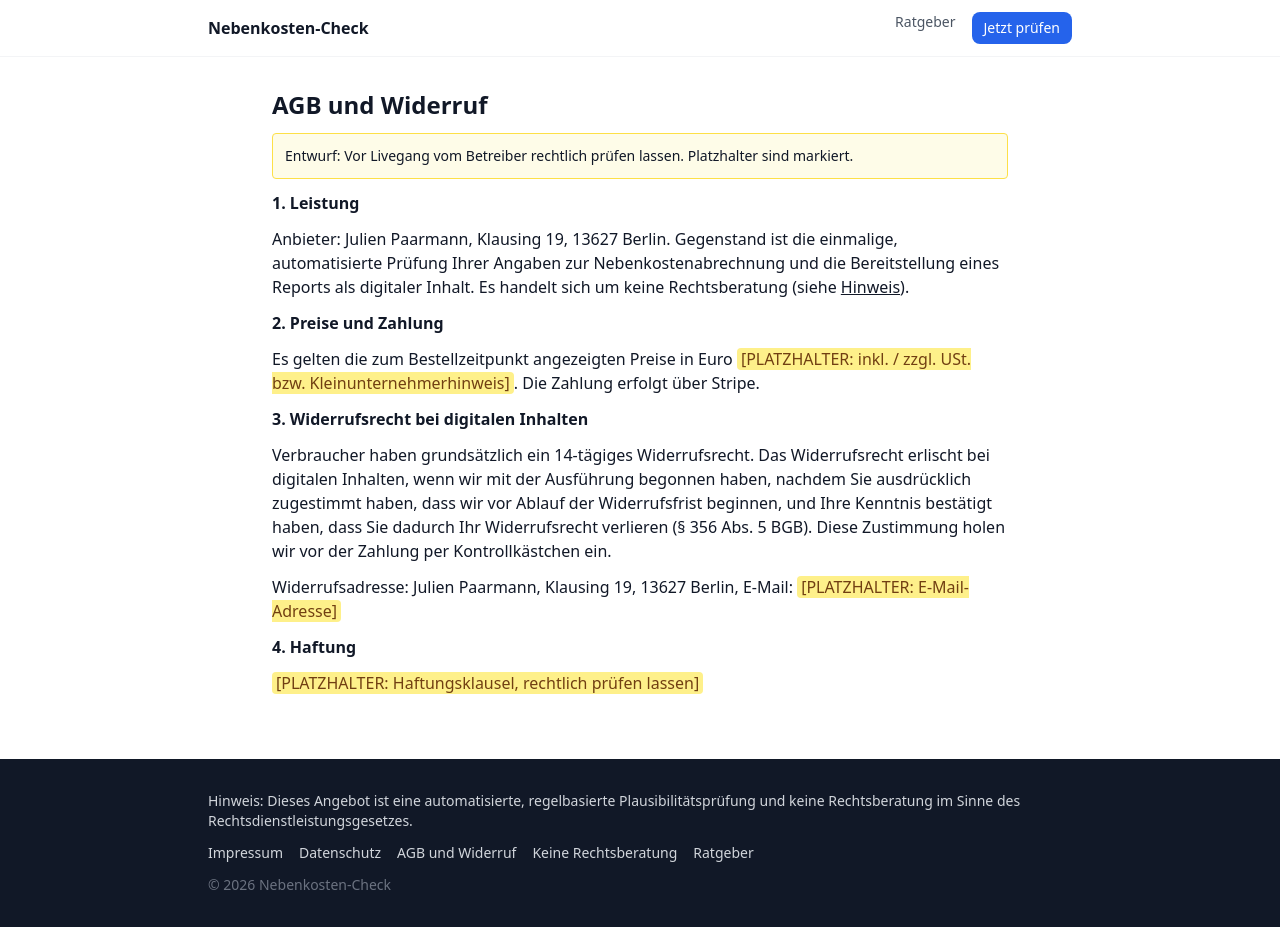
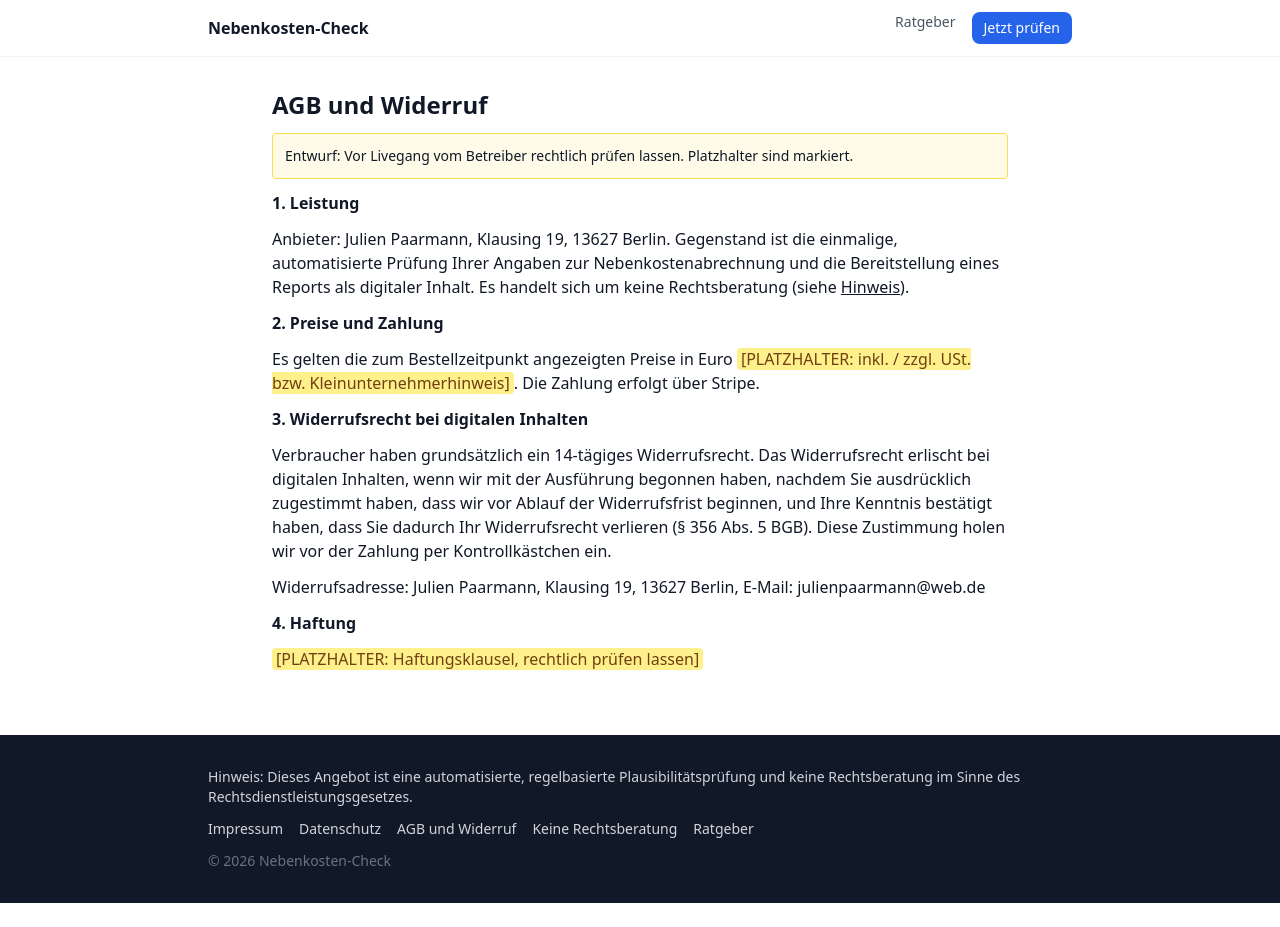
Before and after one commit to Hoodkitz/mietrecht-ai-nebenkosten, a Next.js app: page /agb in a window 1280 px wide. After the commit the page ends 903 px from the top, so only its background shows below. Built offline with nearby package versions, Linux system fonts and the light colour scheme; no server answers.

Commit message:
legal: Kontakt-E-Mail eingetragen
Co-Authored-By: Claude Sonnet 5.5 <noreply@anthropic.com>

```diff
--- a/src/app/agb/page.tsx
+++ b/src/app/agb/page.tsx
@@ -13,7 +13,7 @@ export default function Page() {
       <p>Es gelten die zum Bestellzeitpunkt angezeigten Preise in Euro <Placeholder>inkl. / zzgl. USt. bzw. Kleinunternehmerhinweis</Placeholder>. Die Zahlung erfolgt über Stripe.</p>
       <h2 className="font-semibold">3. Widerrufsrecht bei digitalen Inhalten</h2>
       <p>Verbraucher haben grundsätzlich ein 14-tägiges Widerrufsrecht. Das Widerrufsrecht erlischt bei digitalen Inhalten, wenn wir mit der Ausführung begonnen haben, nachdem Sie ausdrücklich zugestimmt haben, dass wir vor Ablauf der Widerrufsfrist beginnen, und Ihre Kenntnis bestätigt haben, dass Sie dadurch Ihr Widerrufsrecht verlieren (§ 356 Abs. 5 BGB). Diese Zustimmung holen wir vor der Zahlung per Kontrollkästchen ein.</p>
-      <p>Widerrufsadresse: Julien Paarmann, Klausing 19, 13627 Berlin, E-Mail: <Placeholder>E-Mail-Adresse</Placeholder></p>
+      <p>Widerrufsadresse: Julien Paarmann, Klausing 19, 13627 Berlin, E-Mail: julienpaarmann@web.de</p>
       <h2 className="font-semibold">4. Haftung</h2>
       <p><Placeholder>Haftungsklausel, rechtlich prüfen lassen</Placeholder></p>
     </main>
--- a/src/app/datenschutz/page.tsx
+++ b/src/app/datenschutz/page.tsx
@@ -8,7 +8,7 @@ export default function Page() {
       <h1 className="text-2xl font-bold">Datenschutzerklärung</h1>
       <p className="bg-yellow-50 border border-yellow-300 rounded p-3 text-sm">Entwurf: Muss vor Livegang vom Betreiber geprüft und ergänzt werden (ggf. rechtliche Prüfung). Platzhalter sind markiert.</p>
       <h2 className="font-semibold">1. Verantwortlicher</h2>
-      <p>Julien Paarmann, Klausing 19, 13627 Berlin, E-Mail: <Placeholder>E-Mail-Adresse</Placeholder></p>
+      <p>Julien Paarmann, Klausing 19, 13627 Berlin, E-Mail: julienpaarmann@web.de</p>
       <h2 className="font-semibold">2. Eingaben im Nebenkosten-Check</h2>
       <p>Die Angaben, die Sie im Formular machen (Zeiträume, Flächen, Kostenpositionen), werden zur Berechnung des Ergebnisses an unseren Server übermittelt und ausschließlich im Arbeitsspeicher verarbeitet. Sie werden nicht in einer Datenbank gespeichert. Für den Report halten wir die Eingaben nur in Ihrem Browser (Session Storage) vor. Rechtsgrundlage: Art. 6 Abs. 1 lit. b DSGVO.</p>
       <h2 className="font-semibold">3. Zahlungsabwicklung</h2>
--- a/src/app/impressum/page.tsx
+++ b/src/app/impressum/page.tsx
@@ -10,7 +10,7 @@ export default function Page() {
       <h2 className="font-semibold">Angaben gemäß § 5 DDG</h2>
       <p>Julien Paarmann<br />Klausing 19<br />13627 Berlin</p>
       <h2 className="font-semibold">Kontakt</h2>
-      <p>E-Mail: <Placeholder>E-Mail-Adresse</Placeholder><br />Telefon: <Placeholder>Telefonnummer, falls vorhanden</Placeholder></p>
+      <p>E-Mail: julienpaarmann@web.de<br />Telefon: <Placeholder>Telefonnummer, falls vorhanden</Placeholder></p>
       <h2 className="font-semibold">Umsatzsteuer-ID</h2>
       <p><Placeholder>USt-IdNr. nach § 27a UStG oder Hinweis auf Kleinunternehmerregelung § 19 UStG</Placeholder></p>
       <h2 className="font-semibold">Verantwortlich für den Inhalt (§ 18 Abs. 2 MStV)</h2>
```
